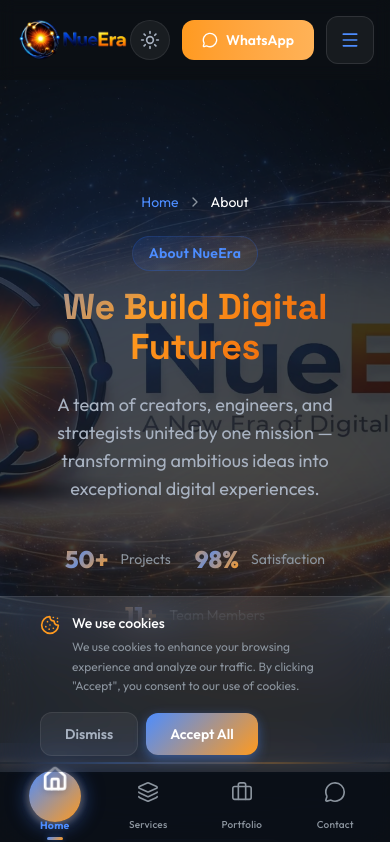
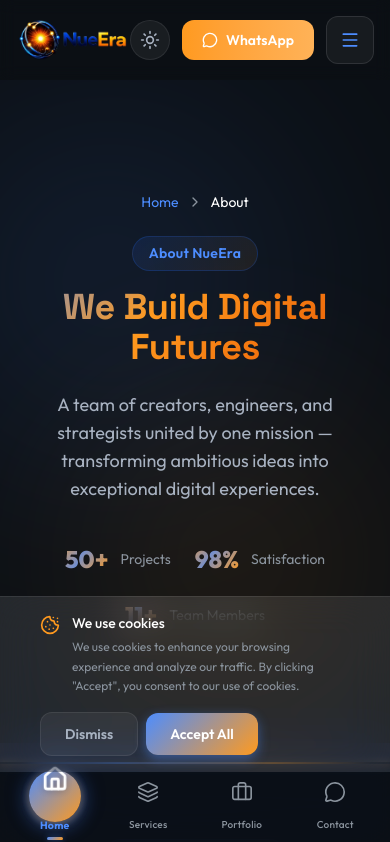
Before and after one commit to nueera/webpage_v3, a Next.js app: page /about in a window 390 px wide. Shown: the top 842 px of the page. Built offline with nearby package versions, Linux system fonts and the light colour scheme.

Commit message:
fix: hide hero background image on mobile (hidden md:block) — only shows on tablet+ to prevent awkward crop

```diff
--- a/src/app/about/page.tsx
+++ b/src/app/about/page.tsx
@@ -104,7 +104,7 @@
 
       {/* ═══════════ 1. HERO (enhanced) ═══════════ */}
       <section className="relative py-28 md:py-36 overflow-hidden">
-        <div className="absolute inset-0 z-0">
+        <div className="absolute inset-0 z-0 hidden md:block">
           <Image src="/assets/images/about.webp" alt="" fill className="object-cover opacity-20" sizes="100vw" />
         </div>
         {/* Hero mesh overlay */}
--- a/src/app/contact/page.tsx
+++ b/src/app/contact/page.tsx
@@ -246,7 +246,7 @@
     <>
       {/* ═══════════ 1. HERO (enhanced) ═══════════ */}
       <section className="relative py-28 md:py-36 overflow-hidden">
-        <div className="absolute inset-0 z-0">
+        <div className="absolute inset-0 z-0 hidden md:block">
           <Image src="/assets/images/about.webp" alt="" fill className="object-cover opacity-20" sizes="100vw" />
         </div>
         {/* Hero mesh overlay */}
--- a/src/app/portfolio/page.tsx
+++ b/src/app/portfolio/page.tsx
@@ -78,7 +78,7 @@
     <>
       {/* Hero */}
       <section className="relative py-24 md:py-32 overflow-hidden">
-        <div className="absolute inset-0 z-0">
+        <div className="absolute inset-0 z-0 hidden md:block">
           <Image src="/assets/images/about.webp" alt="" fill className="object-cover opacity-20" sizes="100vw" />
         </div>
         <div className="hero-mesh" aria-hidden="true">
--- a/src/app/services/page.tsx
+++ b/src/app/services/page.tsx
@@ -257,7 +257,7 @@
     <>
       {/* ═══════════════════ 1. HERO ═══════════════════ */}
       <section className="relative py-24 md:py-32 overflow-hidden">
-        <div className="absolute inset-0 z-0">
+        <div className="absolute inset-0 z-0 hidden md:block">
           <Image src="/assets/images/about.webp" alt="" fill className="object-cover opacity-20" sizes="100vw" />
         </div>
         <div className="hero-mesh" aria-hidden="true">
```
